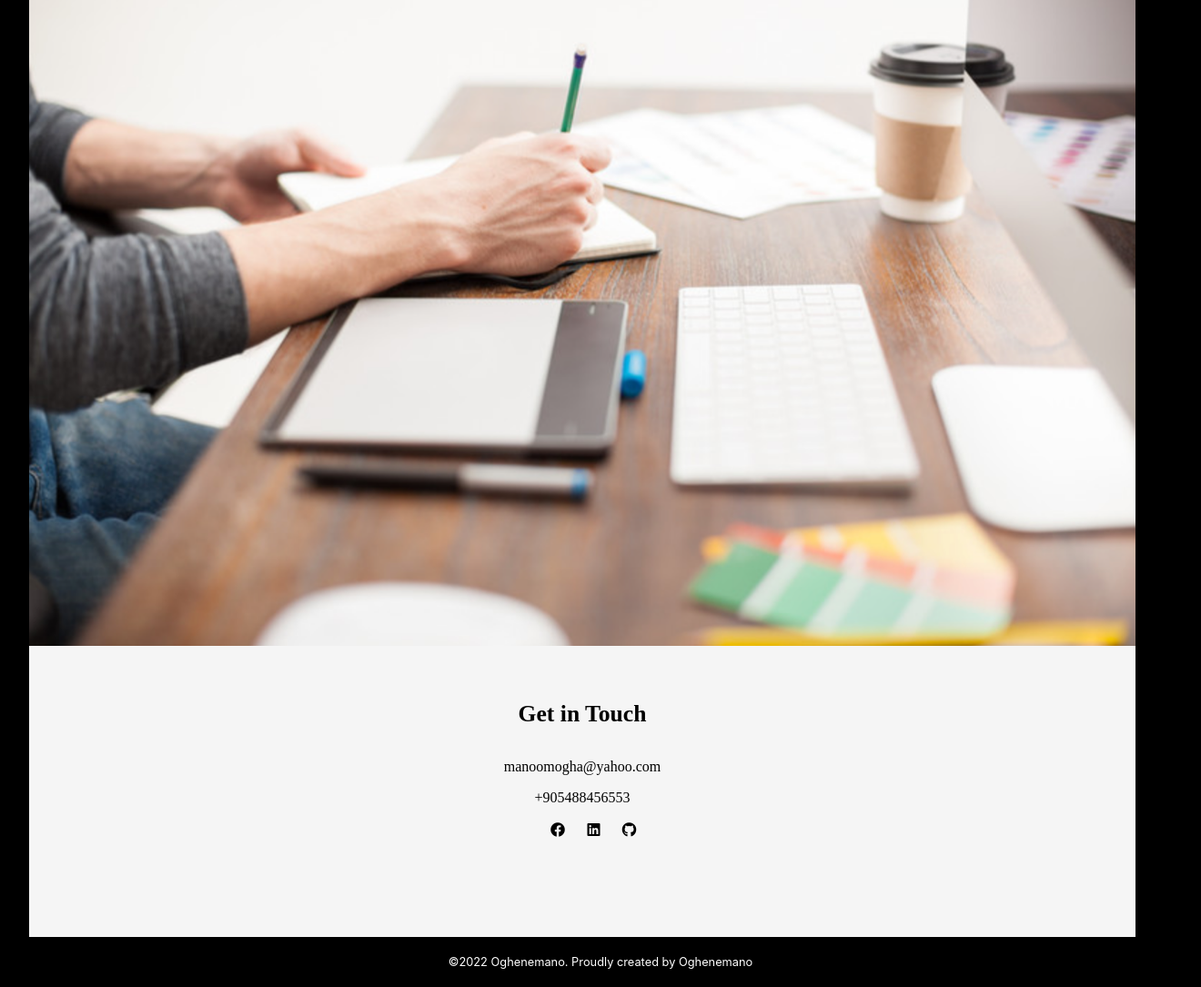
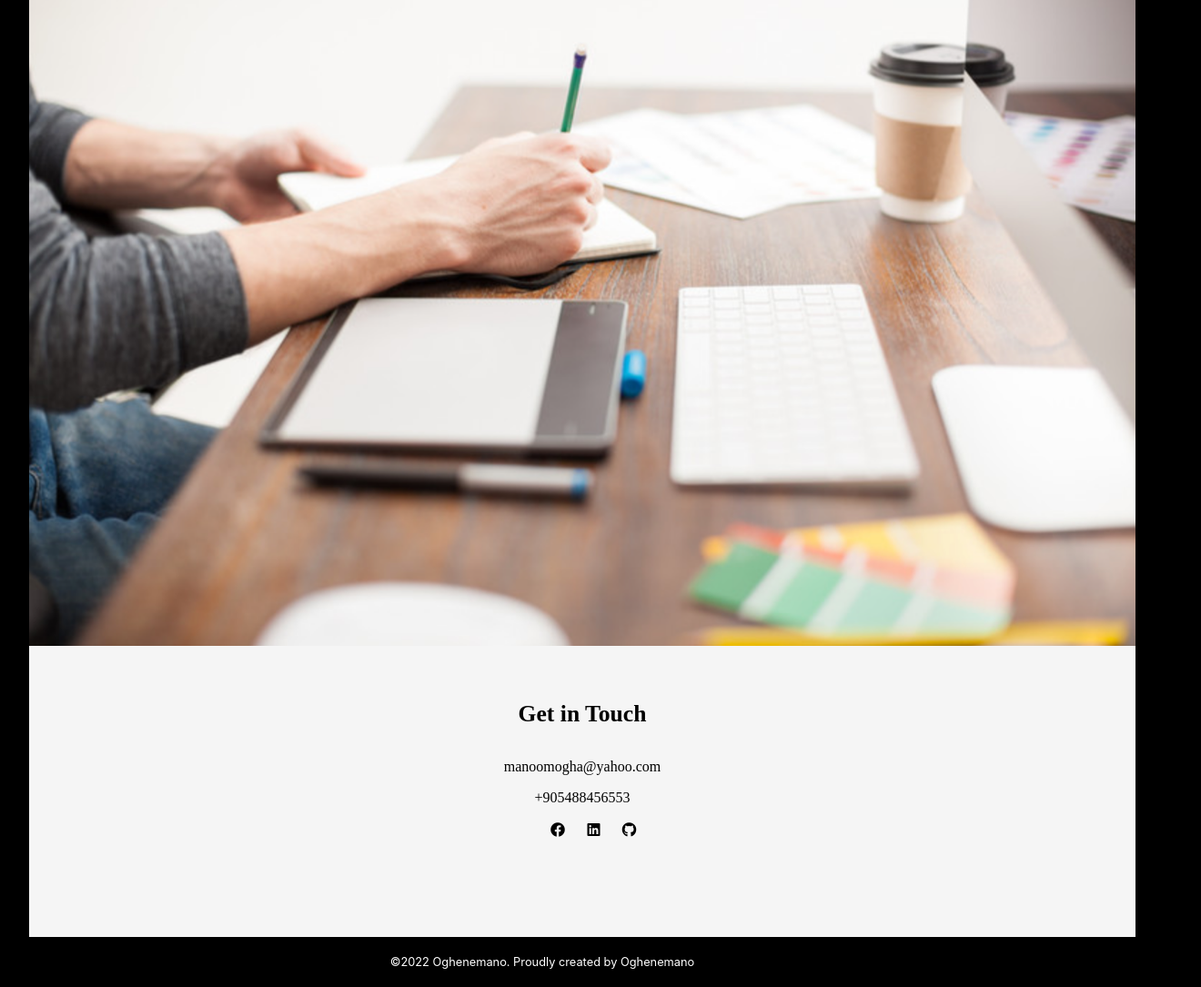
Before and after one commit to omoghaoghenemano/myPortfolio, a React (Create React App) app: page / in a window 1280 px wide. Shown: the part 890-1975 px from the top of the page at 91% size, 1320 px wide, since content can reach past the window. Built offline with nearby package versions, Linux system fonts and the light colour scheme.

Commit message:
footer edit

```diff
--- a/src/App.js
+++ b/src/App.js
@@ -16,6 +16,7 @@ import { Redirect } from 'react-router-dom';
 class App extends React.Component {
   constructor(){
     super();
+
     this.state = {
       name: 'React',
       isUserAuthenticated:true
--- a/src/components/Controller/DesignHome.css
+++ b/src/components/Controller/DesignHome.css
@@ -1,5 +1,5 @@
 .grid-item2 img{
-    width: 100%;
+    width: 10%;
     height: 100%;
   display: flex;
   position: relative;
--- a/src/components/Footer.css
+++ b/src/components/Footer.css
@@ -5,7 +5,7 @@
     text-align: center;
 
     padding:20px;
-    width: 100%;
+    width: 90%;
 
     left: 0;
     bottom: 0;
```
